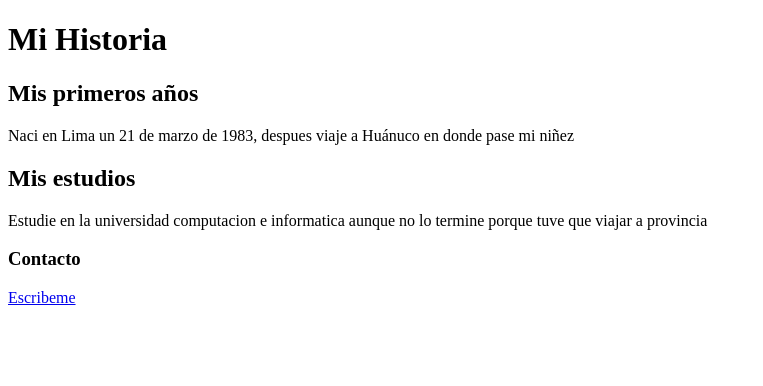
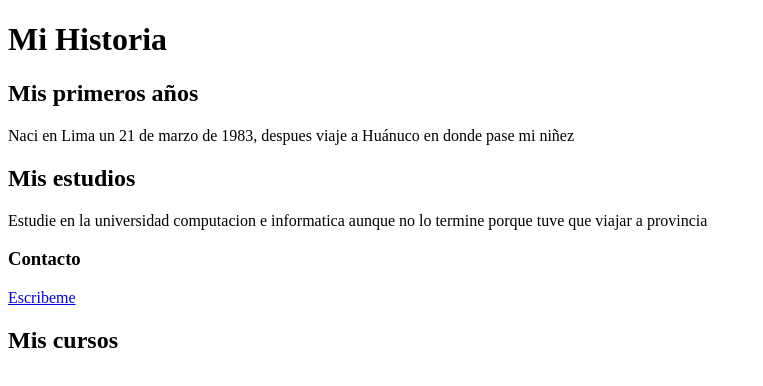
Before and after one commit to Mauro210304/mi_biografia, a plain HTML site: page index.html in a window 1280 px wide. Shown: the whole page, without its empty margins (0-763 px from the left). Drawn offline with Linux system fonts and the light colour scheme.

Commit message:
Agregue mis cursos

```diff
--- a/index.html
+++ b/index.html
@@ -24,6 +24,7 @@
             <a href="mailto:jmtarazonabernal@gmail.com">
                 Escribeme
             </a>
+            <h2>Mis cursos</h2>
         </section>
     </footer>
 </body>
```
